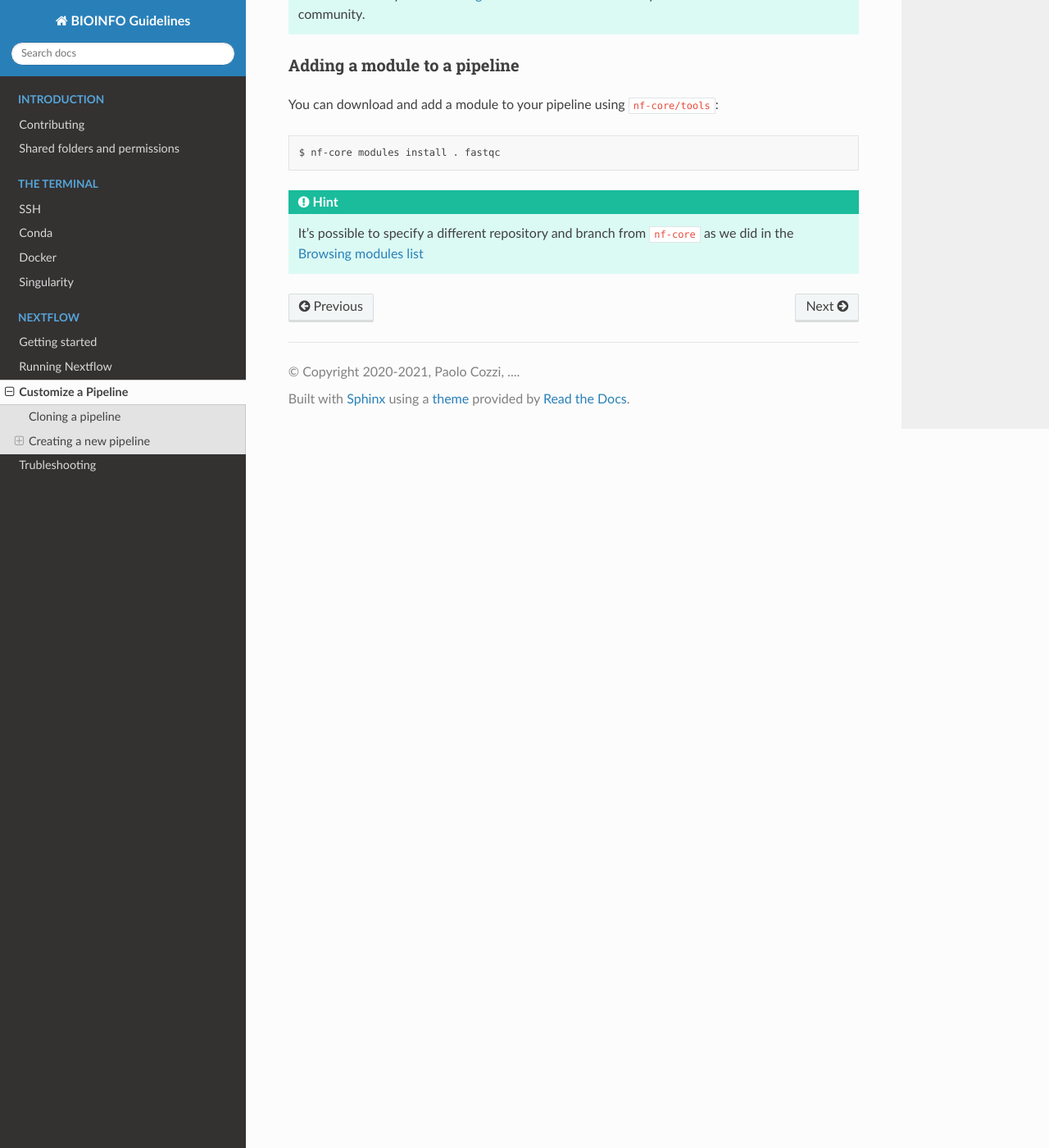
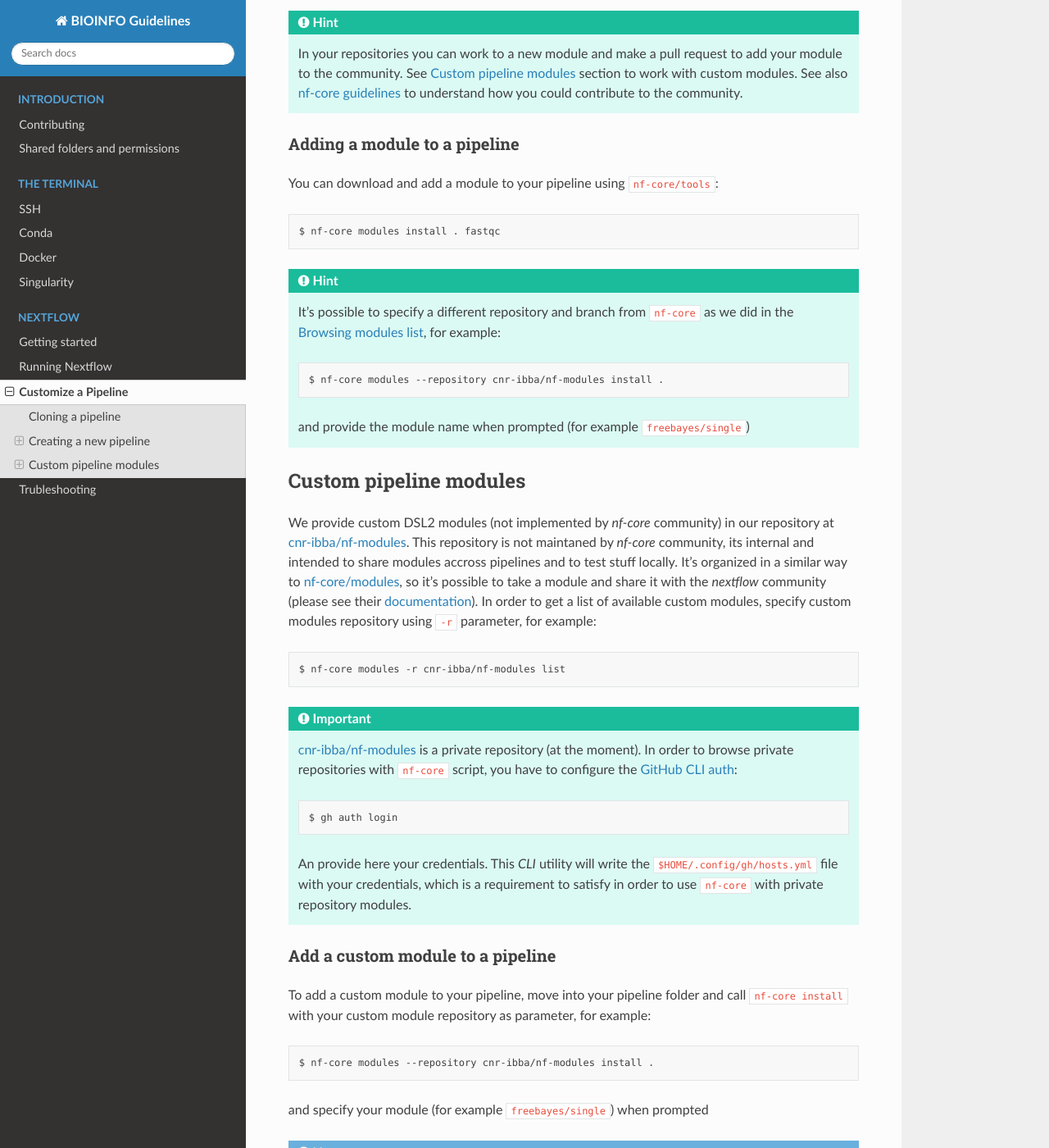
Before and after one commit to cnr-ibba/BIOINFO-guidelines, a Sphinx documentation site: the page built from docs/nextflow/customize.rst, in a window 1280 px wide and 1400 px high, scrolled down 1934 px. Shown: the whole window at 82% size. Built offline with Sphinx 7.4.7 and the Read the Docs theme 2.0.0, drawn with Linux system fonts in a browser that asks for light colours; some of the changed text lies outside the part shown.

Commit message:
:memo: add custom module docs

```diff
--- a/docs/conf.py
+++ b/docs/conf.py
@@ -22,7 +22,7 @@ copyright = '2020-2021, Paolo Cozzi, ...'
 author = 'Paolo Cozzi, ...'
 
 # The full version, including alpha/beta/rc tags
-release = 'v0.2.0'
+release = 'v0.2.1'
 
 
 # -- General configuration ---------------------------------------------------
--- a/docs/nextflow/customize.rst
+++ b/docs/nextflow/customize.rst
@@ -67,12 +67,13 @@ how you can install it)::
 
 You could also browse modules inside a different repository and branch, for example::
 
-  $ nf-core modules --repository cnr-ibba/nf-core-modules --branch master list
+  $ nf-core modules --repository cnr-ibba/nf-modules --branch master list
 
 .. hint::
 
   In your repositories you can work to a new module and make a pull request to
-  add your module to the community. See `nf-core guidelines <https://github.com/nf-core/modules#guidelines>`__
+  add your module to the community. See :ref:`Custom pipeline modules <custom-pipeline-modules>`
+  section to work with custom modules. See also `nf-core guidelines <https://github.com/nf-core/modules#guidelines>`__
   to understand how you could contribute to the community.
 
 Adding a module to a pipeline
@@ -85,4 +86,91 @@ You can download and add a module to your pipeline using ``nf-core/tools``::
 .. hint::
 
   It's possible to specify a different repository and branch from ``nf-core``
-  as we did in the :ref:`Browsing modules list <browse-modules-list>`
+  as we did in the :ref:`Browsing modules list <browse-modules-list>`, for example::
+
+    $ nf-core modules --repository cnr-ibba/nf-modules install .
+
+  and provide the module name when prompted (for example ``freebayes/single``)
+
+Custom pipeline modules
+-----------------------
+
+.. _custom-pipeline-modules:
+
+We provide custom DSL2 modules (not implemented by *nf-core* community) in our
+repository at `cnr-ibba/nf-modules <https://github.com/cnr-ibba/nf-modules>`__.
+This repository is not maintaned by *nf-core* community, its internal and intended
+to share modules accross pipelines and to test stuff locally. It's organized in a
+similar way to `nf-core/modules <https://github.com/nf-core/modules>`__, so it's
+possible to take a module and share it with the *nextflow* community (please see
+their `documentation <https://github.com/nf-core/modules#adding-a-new-module-file>`__).
+In order to get a list of available custom modules, specify custom modules repository
+using ``-r`` parameter, for example::
+
+  $ nf-core modules -r cnr-ibba/nf-modules list
+
+.. important::
+
+  `cnr-ibba/nf-modules <https://github.com/cnr-ibba/nf-modules>`__ is a private
+  repository (at the moment). In order to browse private repositories with ``nf-core``
+  script, you have to configure the `GitHub CLI auth <https://cli.github.com/manual/gh_auth_login>`__::
+
+    $ gh auth login
+
+  An provide here your credentials. This *CLI* utility will write the
+  ``$HOME/.config/gh/hosts.yml`` file with your credentials, which is a requirement
+  to satisfy in order to use ``nf-core`` with private repository modules.
+
+Add a custom module to a pipeline
+~~~~~~~~~~~~~~~~~~~~~~~~~~~~~~~~~
+
+To add a custom module to your pipeline, move into your pipeline folder and call
+``nf-core install`` with your custom module repository as parameter, for example::
+
+  $ nf-core modules --repository cnr-ibba/nf-modules install .
+
+and specify your module (for example ``freebayes/single``) when prompted
+
+.. note::
+
+  the ``.`` directory is required to install the module in your pipeline folder
+
+Create a new module
+~~~~~~~~~~~~~~~~~~~
+
+In order to create a new module, clone first the private repository module. Then,
+in your local git module repository, create a new module like this::
+
+  $ nf-core modules create . --tool freebayes --author @bunop --label process_high --meta
+
+.. note::
+
+  The ``nf-core`` is yet simple at this moment, if you need to create a module with
+  the same prefix, like ``freebayes/single`` or ``freebayes/multi``, simply create
+  the base module (ie ``freebayes``) then copy and move stuff in subfolders.
+
+.. tip::
+
+  See `nf-core/README.md <https://github.com/nf-core/modules/blob/master/README.md>`__
+  to get a full list of available options.
+
+Testing a new module
+~~~~~~~~~~~~~~~~~~~~
+
+The custom repository module is configured to use *GitHub WorkFlows* in order to perform
+some tests on all modules. Please, try to define tests and confiuration files like other
+modules (you can take a look to community modules to get some examples). You can try to
+test some modules locally before submitting a **pull request** to the custom repository
+modules. The python package ``pytest-workflow`` is a requirement to make such tests.
+You need also to specify an environment between ``conda``, ``docker`` or ``singularity``
+in order to perform test. Use tags to specify which tests need to be run::
+
+  $ PROFILE=docker pytest --tag freebayes/single --symlink --keep-workflow-wd
+
+You need to check also syntax with ``nf-core`` script by specify which tests to call
+using *tags*::
+
+  $ nf-core modules lint . -t freebayes/single
+
+If you are successful in both tests, you have an higher chance that your tests will
+be executed without errors in GitHub workflow.
```
Also changed, not shown: docs/nextflow/running.rst (+22 -1 lines).
